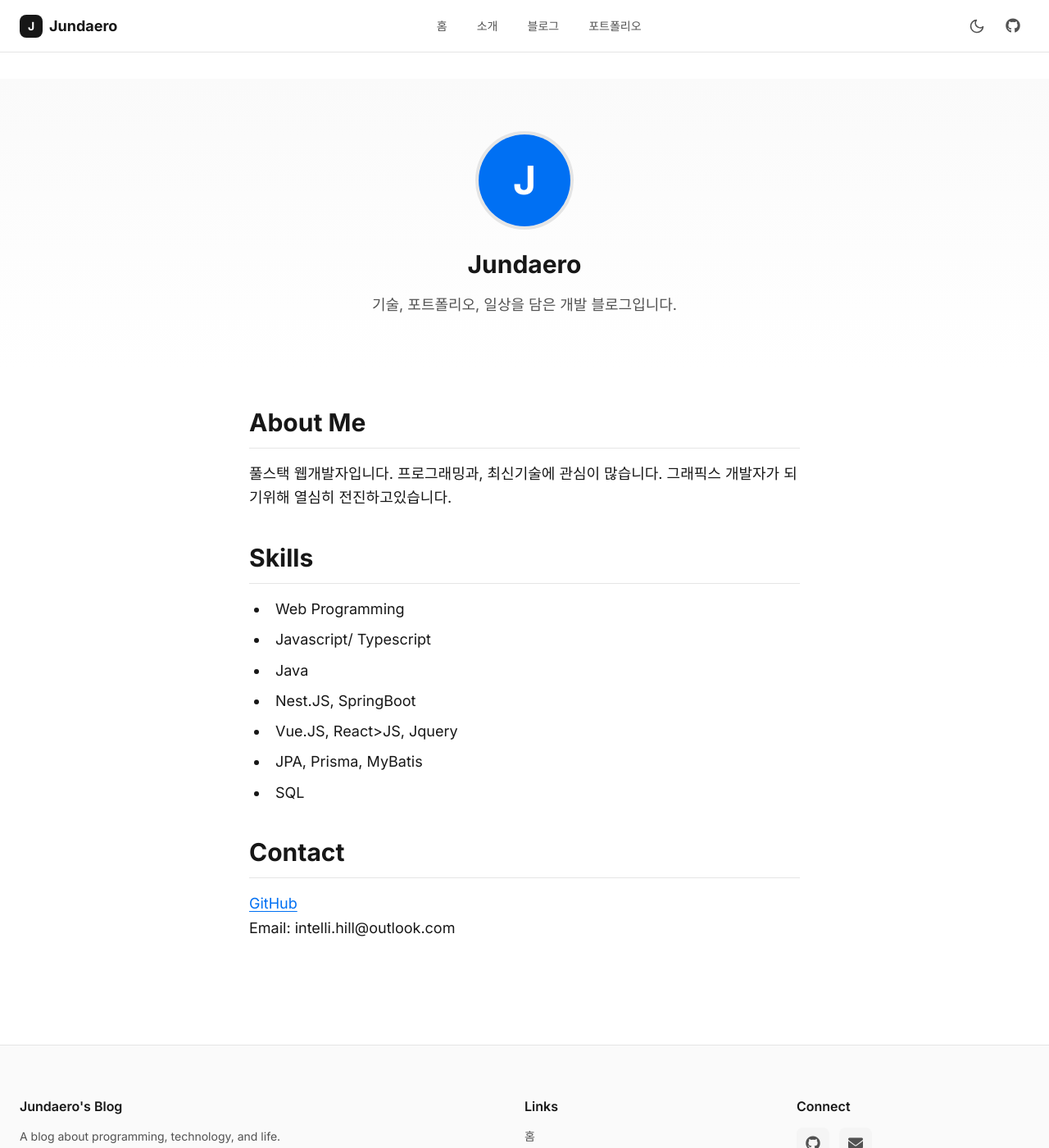
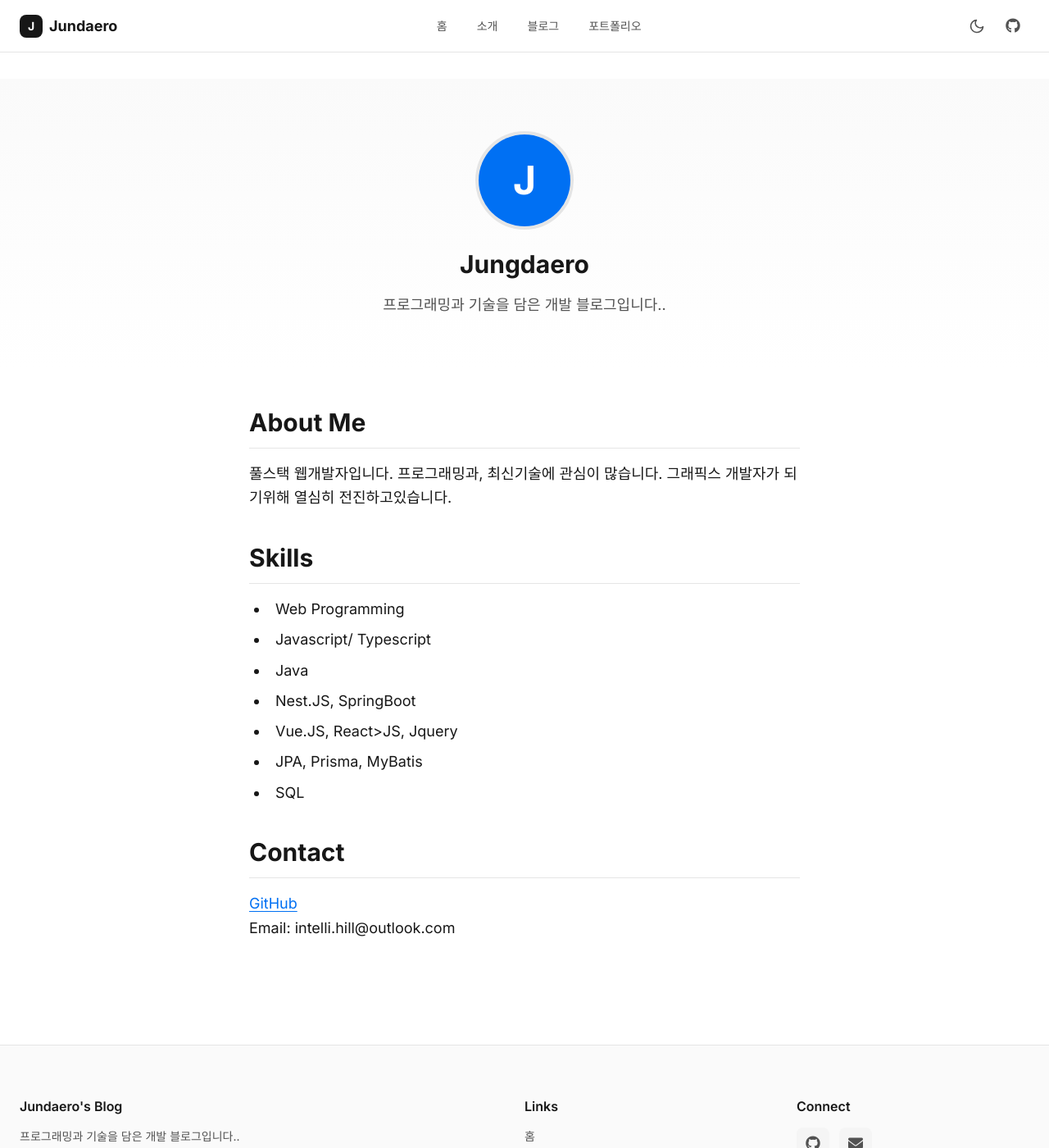
Before and after one commit to intellihill/intellihill.github.io, a Jekyll site: the page built from about/index.html, in a window 1280 px wide and 1400 px high. Shown: the whole window at 82% size. Built offline with Jekyll 4.4.1, drawn with Linux system fonts in a browser that asks for light colours; nearby versions of some CDN libraries.

Commit message:
update: 기본정보 변경

```diff
--- a/_config.yml
+++ b/_config.yml
@@ -1,8 +1,8 @@
 url: "" # the base hostname & protocol for your site, e.g. http://example.com
 baseurl: "" # the subpath of your site, e.g. /blog
-title: "Jundaero's Blog" # the name of your site
+title: "Jungdaero's Blog" # the name of your site
 email: "intelli.hill.@outlook.com" # the email address of the site author
-description: "A blog about programming, technology, and life."
+description: "프로그래밍과 기술을 담은 개발 블로그입니다.."
 lang: ko
 
 # Build settings
--- a/_includes/footer.html
+++ b/_includes/footer.html
@@ -23,7 +23,7 @@
       <div class="footer-section">
         <h4 class="footer-title">Connect</h4>
         <div class="footer-social">
-          <a href="https://github.com/jundaero" aria-label="GitHub" target="_blank" rel="noopener noreferrer">
+          <a href="https://github.com/intellihill" aria-label="GitHub" target="_blank" rel="noopener noreferrer">
             <i class="fa-brands fa-github"></i>
           </a>
           {% if site.email %}
--- a/about/index.html
+++ b/about/index.html
@@ -9,9 +9,9 @@
     <div class="about-avatar">
       <div style="width: 100%; height: 100%; display: flex; align-items: center; justify-content: center; background: var(--color-primary); color: white; font-size: 3rem; font-weight: bold;">J</div>
     </div>
-    <h1 class="about-title">Jundaero</h1>
+    <h1 class="about-title">Jungdaero</h1>
     <p class="about-description">
-      기술, 포트폴리오, 일상을 담은 개발 블로그입니다.
+        {{ site.description | default: "A blog about programming, technology, and life." }}
     </p>
   </div>
 </section>
```
